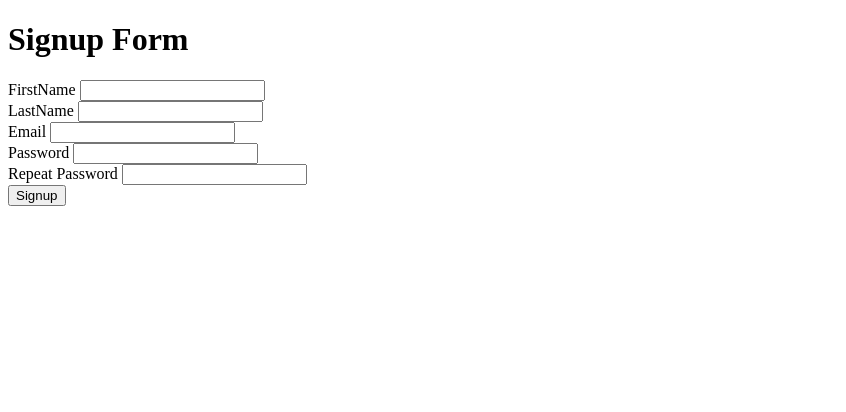
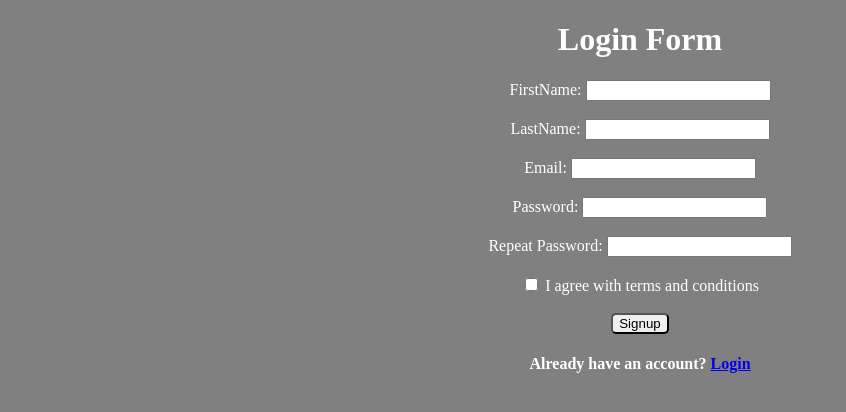
Before and after one commit to aqsafaisal34/login-signup-form-without-database, a website: page index.html in a window 1280 px wide. Shown: the whole page, without its empty margins (0-846 px from the left). Drawn offline with nearby package versions, Linux system fonts and the light colour scheme.

Commit message:
second commit

```diff
--- a/index.html
+++ b/index.html
@@ -7,37 +7,54 @@
     <meta name="viewport" content="width=device-width, initial-scale=1.0">
     <title>Document</title>
     <script src="https://cdn.jsdelivr.net/npm/axios/dist/axios.min.js"></script>
+    <style>
+        body {
+            background-color: grey;
+            text-align: center;
+            color: white;
+        }
+
+        #submit {
+            border-radius: 5px;
+        }
+    </style>
 
 </head>
 
 <body>
-    <h1>Signup Form</h1>
+    <h1>Login Form</h1>
 
 
     <form onsubmit="signup(); return false ">
 
-        <label for="firstName">FirstName</label>
+        <label for="firstName">FirstName:</label>
         <input type="text" id="firstName" required>
 
         <br>
-        <label for="lastName">LastName</label>
+        <br>
+        <label for="lastName">LastName:</label>
         <input type="text" id="lastName" required>
+        <br>
+        <br>
+        <label for="email">Email:</label>
+        <input type="email" id="email" required>
+        <br>
+        <br>
+        <label for="password">Password:</label>
+        <input type="password" id="password" required>
+        <br>
+        <br>
+        <label for="repeatpassword">Repeat Password:</label>
+        <input type="password" id="repeatpassword" required>
+        <br>
+        <br>
+        <input type="checkbox" required> I agree with terms and conditions
+        <br>
+        <br>
+        <input type="submit" value="Signup" id="submit">
+    </form>
 
-        <br>
-        <label for="email">Email</label>
-        <input type="email" id="email" required>
-
-        <br>
-        <label for="password">Password</label>
-        <input type="password" id="password" required>
-
-        <br>
-        <label for="repeatpassword">Repeat Password</label>
-        <input type="password" id="repeatpassword" required>
-
-        <br>
-        <input type="submit" value="Signup">
-    </form>
+    <h4>Already have an account? <a href="login.html">Login</a></h4>
 
     <p id="message"></p>
 
@@ -54,15 +71,15 @@
             var password = document.getElementById('password').value;
             var repeatpassword = document.getElementById('repeatpassword').value;
 
-            if(password !== repeatpassword) {
-                document.querySelector("#message").innerHTML = `password donot match, please try again`;
+            if (password !== repeatpassword) {
+                document.querySelector("#message").innerHTML = `Password do not match, please try again`;
 
             }
 
             axios.post('http://localhost:3000/signup', {
                 firstName: firstName,
                 lastName: lastName,
-                email:email,
+                email: email,
                 password: password,
                 repeatpassword: repeatpassword
 
@@ -87,28 +104,7 @@
 
 
         }
-
-
-        function getAllUsers() {
-
-            axios.get("https://restful-api-server-1.herokuapp.com//user")
-                .then(function (response) {
-                    console.log(response.data);
-
-                    response.data.map(eachUser => {
-                        document.querySelector("#allUserList").innerHTML +=
-
-                            `<b>${eachUser.fullname}</b> ${eachUser.username} ${eachUser.password} <br>`;
-                    })
-
-
-                })
-        }
-
-
     </script>
-
-
 </body>
 
 </html>
--- /dev/null
+++ b/login.html
@@ -0,0 +1,65 @@
+<!DOCTYPE html>
+<html lang="en">
+
+<head>
+    <meta charset="UTF-8">
+    <meta http-equiv="X-UA-Compatible" content="IE=edge">
+    <meta name="viewport" content="width=device-width, initial-scale=1.0">
+    <title>Document</title>
+    <script src="https://cdn.jsdelivr.net/npm/axios/dist/axios.min.js"></script>
+    <style>
+        body {
+            background-color: grey;
+            text-align: center;
+            color: white;
+        }
+
+        #login {
+            border-radius: 5px;
+        }
+    </style>
+
+</head>
+
+<body>
+    <h1>Signup Form</h1>
+
+
+    <form onsubmit="logIn(); return false ">
+
+        <label for="email">Email:</label>
+        <input type="email" id="email" required>
+        <br>
+        <br>
+        <label for="password">Password:</label>
+        <input type="password" id="password" required>
+        <br>
+        <br>
+        <input type="submit" value="Login" id="login">
+    </form>
+    <p id="message"></p>
+
+    <br>
+    <br>
+    <script>
+        function logIn() {
+            let Email = document.querySelector("#email").value;
+            let Password = document.querySelector("#password").value;
+
+            axios.post('http://localhost:3000/signup', {
+                Email: email,
+                Password: password,
+            })
+                .then(function (response) {
+                    console.log(response.data);
+                    document.querySelector("#message").innerHTML = response.data.message;
+                })
+                .catch(function (error) {
+                    console.log(error.response.data);
+                    document.querySelector("#message").innerHTML = error.response.data.message;
+                });
+        }
+    </script>
+</body>
+
+</html>
```
